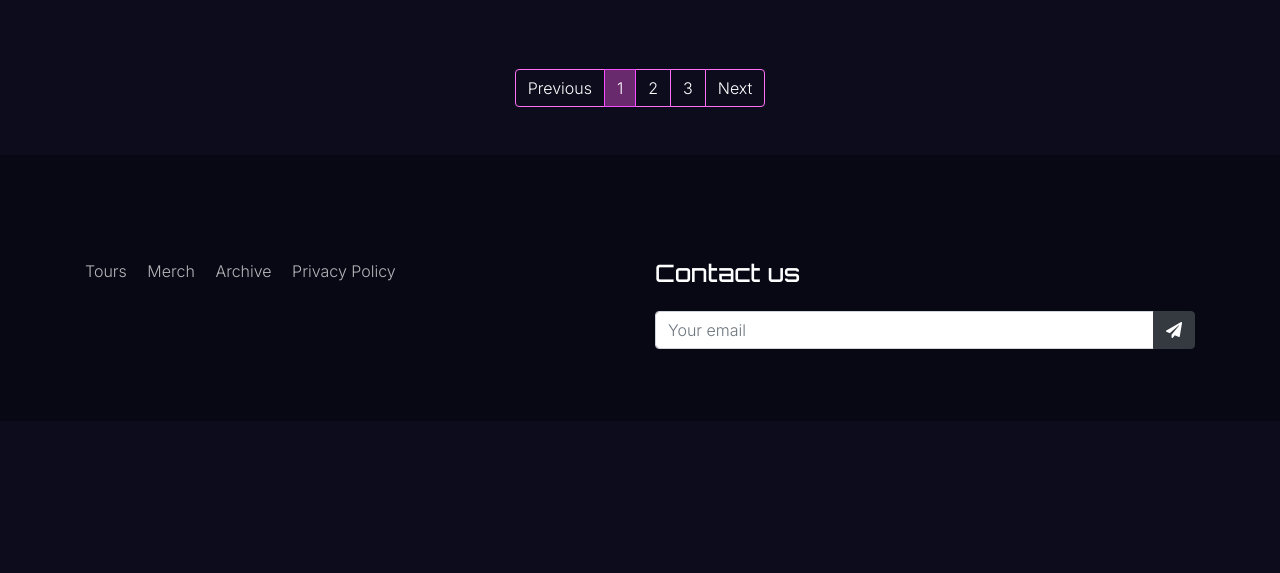
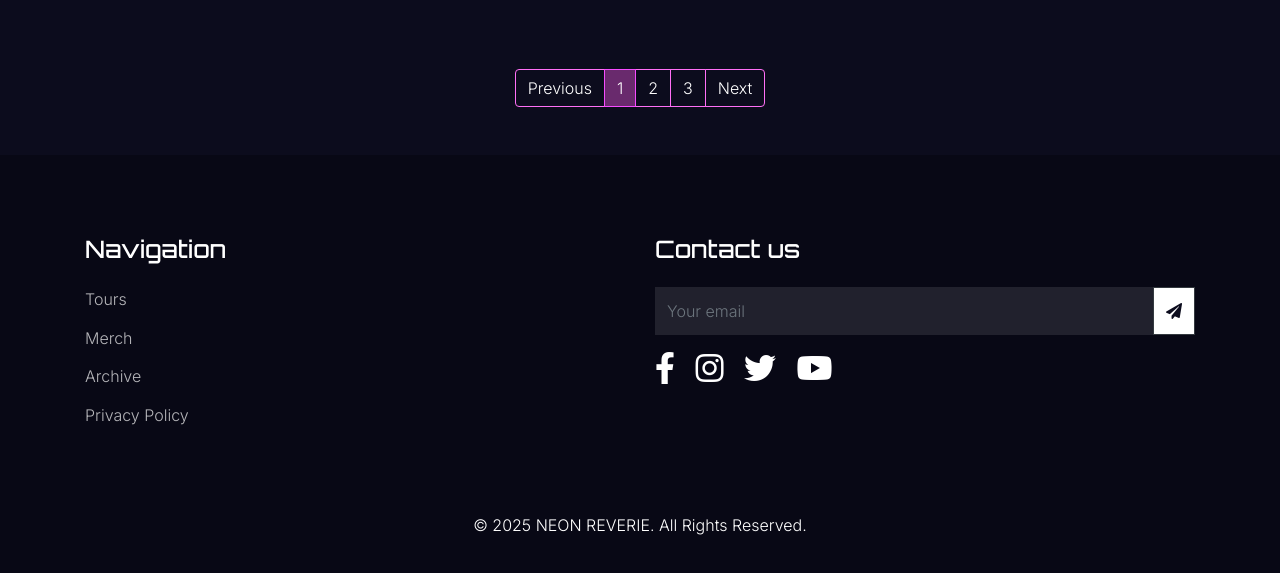
Before and after one commit to methylena/neon-reverie, a plain HTML site: page archive.html in a window 1280 px wide. Shown: the part 1345-1918 px from the top of the page. Before the commit the page ends 1766 px from the top, so only its background shows below. Drawn offline with nearby package versions, Linux system fonts and the light colour scheme; a web font is replaced by a local one.

Commit message:
updated archive.html
footer fixed

```diff
--- a/archive.html
+++ b/archive.html
@@ -440,18 +440,21 @@
 
   <!-- Footer -->
   <footer class="footer" id="footer">
-    <div class="container py-4">
+    <div class="container">
       <div class="row">
         <div class="col-md-6">
-          <div class="mb-4">
-            <a href="live-tour.html" class="footer-link">Tours</a>
-            <a href="merchandise.html" class="footer-link">Merch</a>
-            <a href="archive.html" class="footer-link">Archive</a>
-            <a href="privacy.html" class="footer-link">Privacy Policy</a>
+          <div class="footer-links mb-4">
+            <h4>Navigation</h4>
+            <ul>
+              <li><a href="livetour.html" class="footer-link">Tours</a></li>
+              <li><a href="merchandise.html" class="footer-link">Merch</a></li>
+              <li><a href="archive.html" class="footer-link">Archive</a></li>
+              <li><a href="#privacy" class="footer-link">Privacy Policy</a></li>
+            </ul>
           </div>
         </div>
         <div class="col-md-6">
-          <div>
+          <div class="contact-us">
             <h4>Contact us</h4>
             <div class="input-group mb-3">
               <input type="email" class="form-control" placeholder="Your email" aria-label="Your email">
@@ -459,7 +462,18 @@
                 <button class="btn btn-dark" type="button"><i class="fas fa-paper-plane"></i></button>
               </div>
             </div>
+            <div class="social-icons mt-3">
+              <a href="#" class="mr-3"><i class="fab fa-facebook-f fa-lg"></i></a>
+              <a href="#" class="mr-3"><i class="fab fa-instagram fa-lg"></i></a>
+              <a href="#" class="mr-3"><i class="fab fa-twitter fa-lg"></i></a>
+              <a href="#" class="mr-3"><i class="fab fa-youtube fa-lg"></i></a>
+            </div>
           </div>
+        </div>
+      </div>
+      <div class="row mt-5">
+        <div class="col text-center">
+          <p>© 2025 NEON REVERIE. All Rights Reserved.</p>
         </div>
       </div>
     </div>
```
